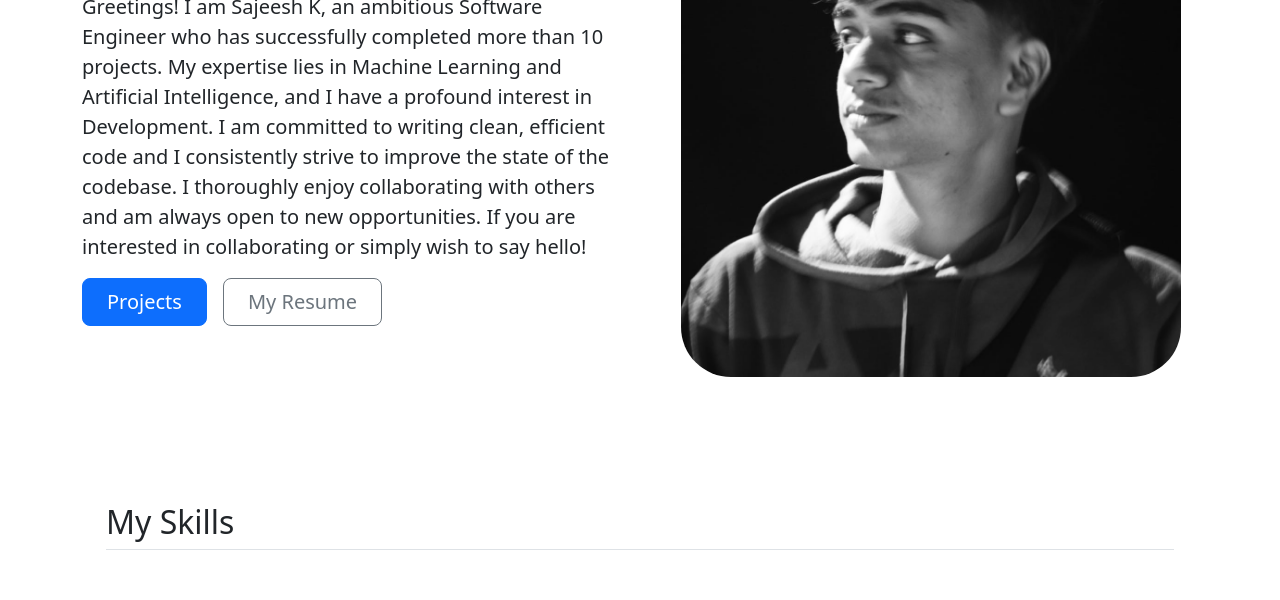
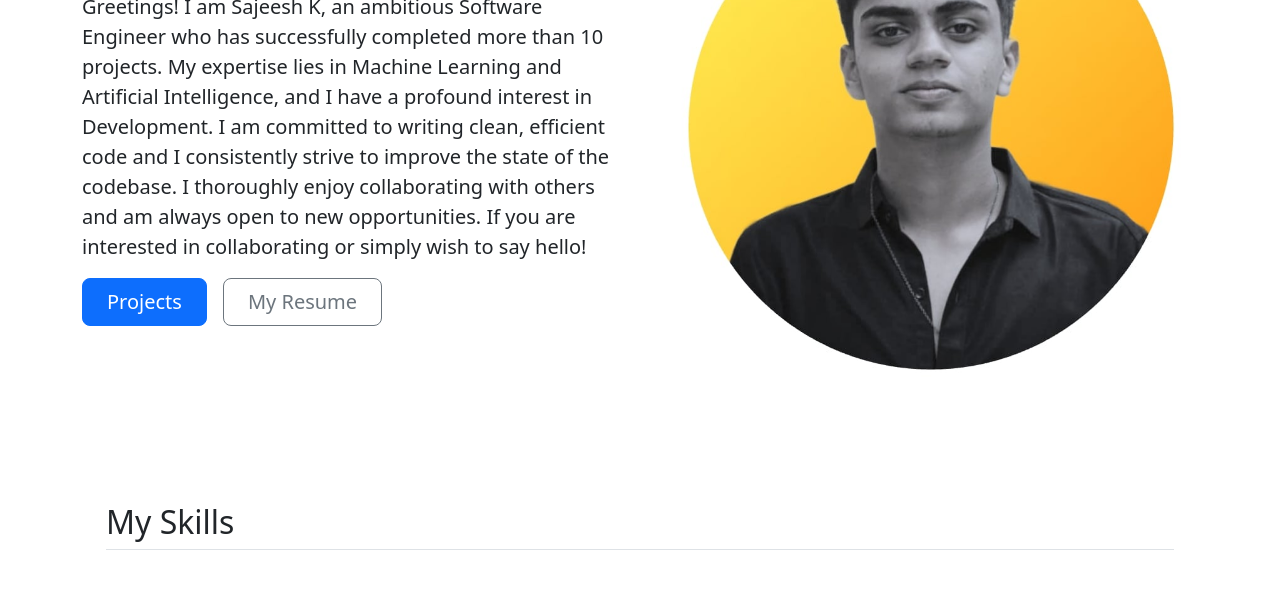
Before and after one commit to sajee-sajee/portfolio, a plain HTML site: page index.html in a window 1280 px wide. Shown: the part 298-898 px from the top of the page. Drawn offline with nearby package versions, Linux system fonts and the light colour scheme.

Commit message:
Update index.html

```diff
--- a/index.html
+++ b/index.html
@@ -67,7 +67,7 @@ a {
 
     <div class="row flex-lg-row-reverse align-items-center g-5 py-5">
         <div class="col-11 col-sm-8 col-lg-6">
-          <img src="1.jpg" class="d-block mx-lg-auto img-fluid" alt="Bootstrap Themes" width="700" height="500" loading="lazy" >
+          <img src="sajee.jpg" class="d-block mx-lg-auto img-fluid" alt="Bootstrap Themes" width="700" height="500" loading="lazy" >
         </div>
         <div class="col-lg-6">
           <h1 class="display-5 fw-bold text-body-emphasis lh-1 mb-3">Hi, there I'm Sajeesh k</h1>
```
